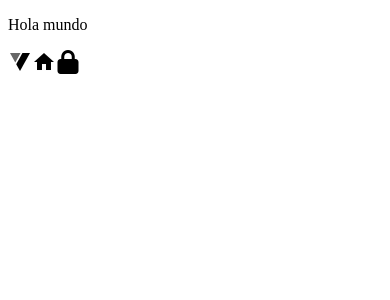
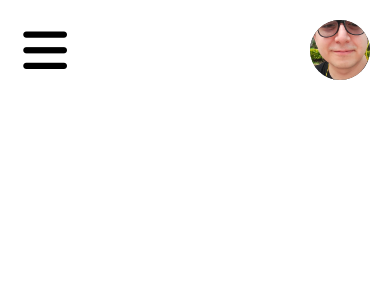
Before and after one commit to DavidGarciaManzana/taskmanager, a Nuxt app: page / in a window 390 px wide. Shown: the top 300 px of the page. Built offline with nearby package versions, Linux system fonts and the light colour scheme.

Commit message:
Creo el componente MobileHeader, con sus estilos para uso en moviles, asi mismo, este unicamente se renderiza en moviles

```diff
--- a/components/Main.vue
+++ b/components/Main.vue
@@ -1,14 +1,46 @@
 <template>
-  <p>Hola mundo</p>
-  <v-icon icon="$vuetify"></v-icon>
-  <v-icon icon="mdi-home"/>
-  <v-icon icon="fa:fas fa-lock"></v-icon>
+  <MobileHeader v-if="viewPort <= 425"/>
 </template>
 
 <script>
+import MobileHeader from "~/components/MobileHeader.vue";
+import {computed} from 'vue'
+import {useDisplay} from 'vuetify'
+
 export default {
-  name: "Main"
+  name: "Main",
+  components: {
+    MobileHeader
+  },
+//https://vuetifyjs.com/en/features/display-and-platform/#examples
+  setup() {
+    const {name} = useDisplay()
+
+    const viewPort = computed(() => {
+      // name is reactive and
+      // must use .value
+      switch (name.value) {
+        case 'xs':
+          return 320
+        case 'sm':
+          return 375
+        case 'md':
+          return 425
+        case 'lg':
+          return 768
+        case 'xl':
+          return 1024
+        case 'xxl':
+          return 1440
+      }
+
+      return undefined
+    })
+
+    return {viewPort}
+  }
 }
+
 </script>
 
 <style scoped>
--- /dev/null
+++ b/components/MobileHeader.vue
@@ -0,0 +1,68 @@
+<template>
+  <header class="d-flex justify-space-between align-center">
+    <v-icon :size="height - 10" class="ma-5" icon="fa:fas fa-bars"></v-icon>
+    <v-avatar :size="height" class="ma-5" color="surface-variant">
+      <v-img class="profilePicture" src="david-pp.jpg"></v-img>
+    </v-avatar>
+  </header>
+</template>
+
+<script>
+import {computed} from 'vue'
+import {useDisplay} from 'vuetify'
+
+export default {
+  name: "MobileHeader",
+  setup() {
+
+    //https://vuetifyjs.com/en/features/display-and-platform/#examples
+    const {name} = useDisplay()
+
+    const height = computed(() => {
+      // name is reactive and
+      // must use .value
+      switch (name.value) {
+        case 'xs':
+          return 50
+        case 'sm':
+          return 60
+        case 'md':
+          return 70
+        case 'lg':
+          return 120
+        case 'xl':
+          return 130
+        case 'xxl':
+          return 150
+      }
+      return undefined
+    })
+    const margin = computed(() => {
+      switch (name.value) {
+        case 'xs':
+          return 2
+        case 'sm':
+          return 5
+        case 'md':
+          return 7
+        case 'lg':
+          return 10
+      }
+      return undefined
+    })
+
+    return {height, margin}
+  },
+}
+
+
+</script>
+
+
+<style scoped>
+.profilePicture {
+  top: 15%;
+  transform: scale(1.7);
+}
+
+</style>
--- a/nuxt.config.ts
+++ b/nuxt.config.ts
@@ -1,11 +1,11 @@
 // https://nuxt.com/docs/api/configuration/nuxt-config
 export default defineNuxtConfig({
-  devtools: { enabled: false },
+    devtools: {enabled: false},
     build: {
         transpile: ['vuetify'],
     },
     css: [
         '@mdi/font/css/materialdesignicons.min.css',
         '@fortawesome/fontawesome-free/css/all.css',
-],
+    ]
 })
--- a/plugins/vuetify.ts
+++ b/plugins/vuetify.ts
@@ -1,8 +1,10 @@
-import { createVuetify } from 'vuetify'
-import { aliases, mdi } from 'vuetify/iconsets/mdi'
-import {  fa } from 'vuetify/iconsets/fa'
+import {createVuetify} from 'vuetify'
+import {aliases, mdi} from 'vuetify/iconsets/mdi'
+import 'vuetify/dist/vuetify.min.css'
+import {fa} from 'vuetify/iconsets/fa'
 import * as components from 'vuetify/components'
 import * as directives from 'vuetify/directives'
+
 export default defineNuxtPlugin(nuxtApp => {
     const vuetify = createVuetify({
         ssr: true,
@@ -16,6 +18,18 @@ export default defineNuxtPlugin(nuxtApp => {
                 fa
             },
         },
+        //https://vuetifyjs.com/en/features/display-and-platform/#options
+        display: {
+            mobileBreakpoint: 'sm',
+            thresholds: {
+                xs: 320,
+                sm: 375,
+                md: 425,
+                lg: 768,
+                xl: 1024,
+                xxl: 1440
+            },
+        },
     })
 
     nuxtApp.vueApp.use(vuetify)
```
Also changed, not shown: app.vue (line endings or trailing spaces), public/david-pp.jpg (added). Lines whose indentation alone changed are shown as unchanged.
